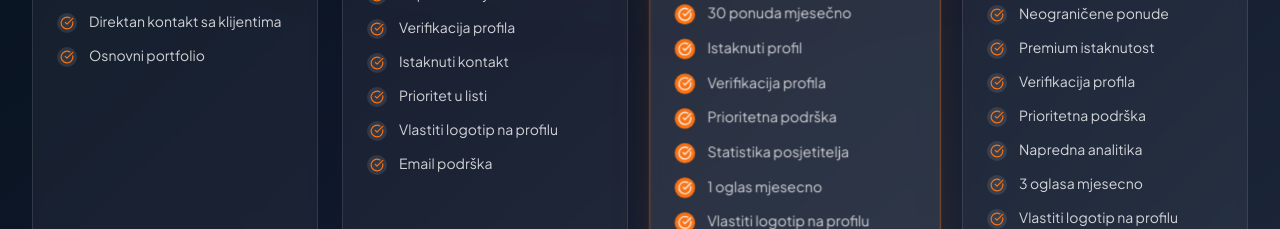
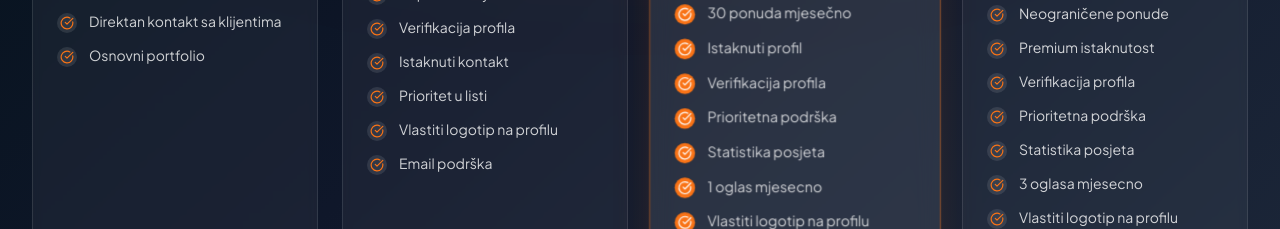
Before and after one commit to ocjenime/zaposli.ba, a Next.js app: page /za-firme in a window 1280 px wide. Shown: the part 5380-5609 px from the top of the page. Built offline with nearby package versions, Linux system fonts and the light colour scheme; no server answers.

Commit message:
feat: align visitor stats feature naming across Pro and Premium

```diff
--- a/app/za-firme/ZaFirmeContent.tsx
+++ b/app/za-firme/ZaFirmeContent.tsx
@@ -196,7 +196,7 @@ const pricingPlans = [
       'Istaknuti profil',
       'Verifikacija profila',
       'Prioritetna podrška',
-      'Statistika posjetitelja',
+      'Statistika posjeta',
       '1 oglas mjesecno',
       'Vlastiti logotip na profilu',
     ],
@@ -215,7 +215,7 @@ const pricingPlans = [
       'Premium istaknutost',
       'Verifikacija profila',
       'Prioritetna podrška',
-      'Napredna analitika',
+      'Statistika posjeta',
       '3 oglasa mjesecno',
       'Vlastiti logotip na profilu',
     ],
```
